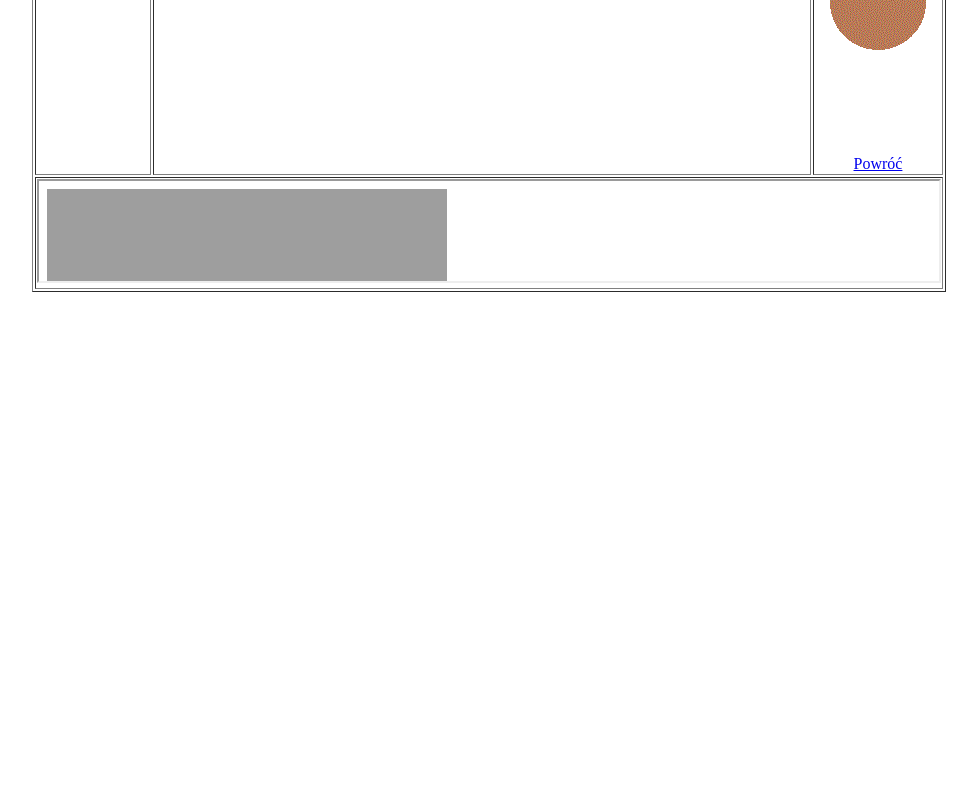
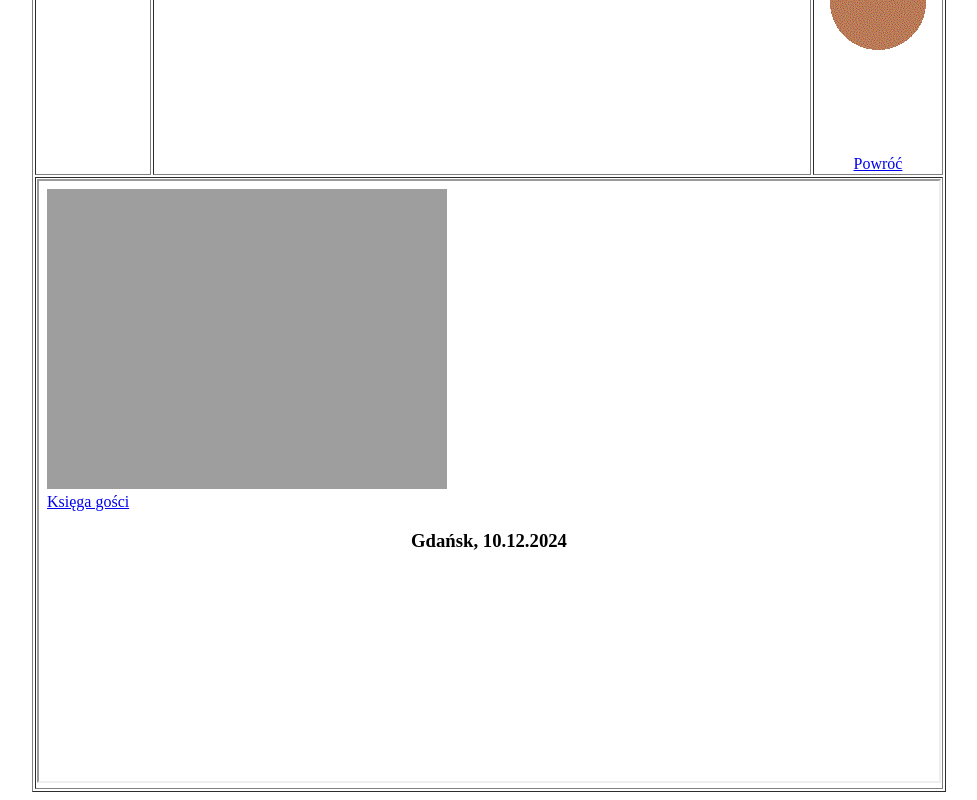
Before and after one commit to KurtSpire/-html-, a plain HTML site: page z15/index.html in a window 1280 px wide. Shown: the part 1565-2365 px from the top of the page, without its empty margins (151-1128 px from the left). Before the commit the page ends 1865 px from the top, so only its background shows below. Drawn offline with Linux system fonts and the light colour scheme.

Commit message:
Update index.html

```diff
--- a/z15/index.html
+++ b/z15/index.html
@@ -49,7 +49,7 @@
 
 	</tr>
 
-	<tr>	<td colspan="3" height="40px">	<center><iframe scrolling="no" width=900 height=100 name="obszar_stopka" src="stopka_dovzhyk.html" border="0"></iframe>  </td>	</tr>
+	<tr>	<td colspan="3" height="40px">	<center><iframe scrolling="no" width=900 height=600 name="obszar_stopka" src="stopka_dovzhyk.html" border="0"></iframe>  </td>	</tr>
  </table>
 </body>
 </html>
```
